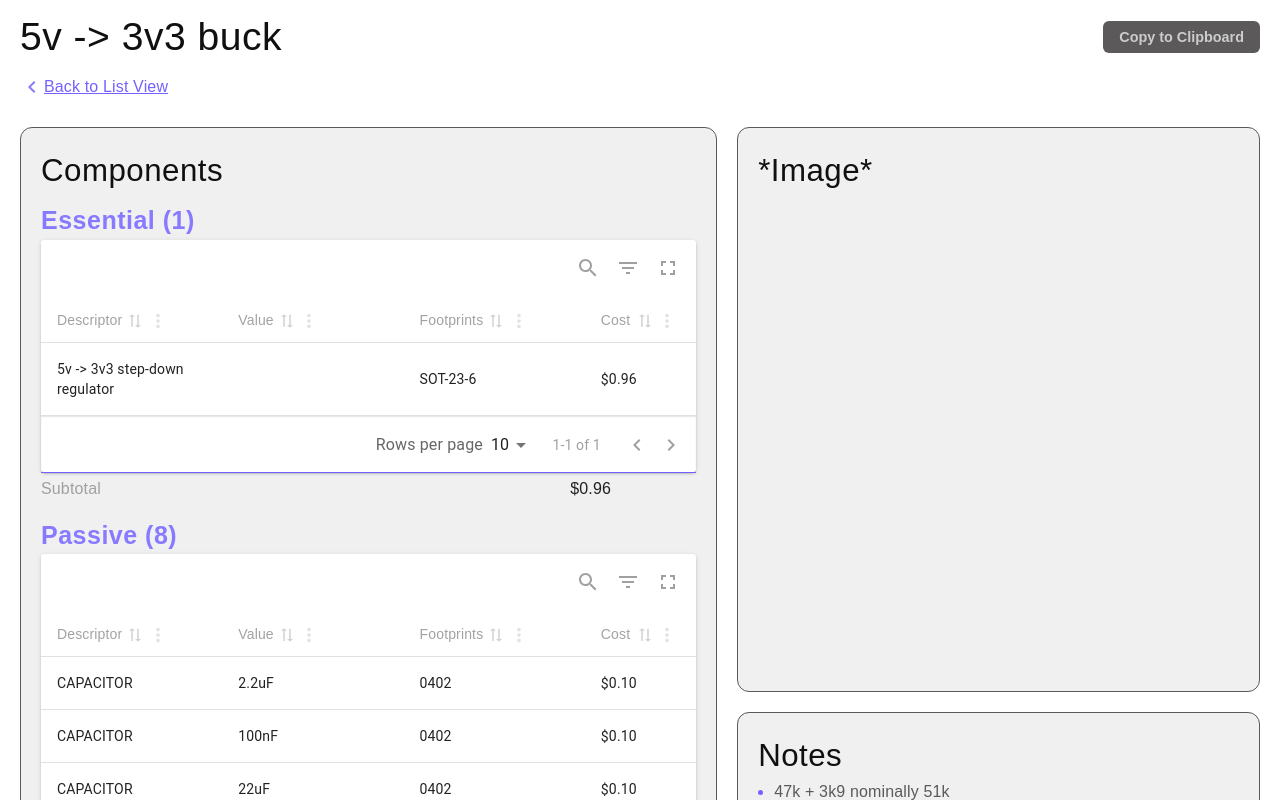
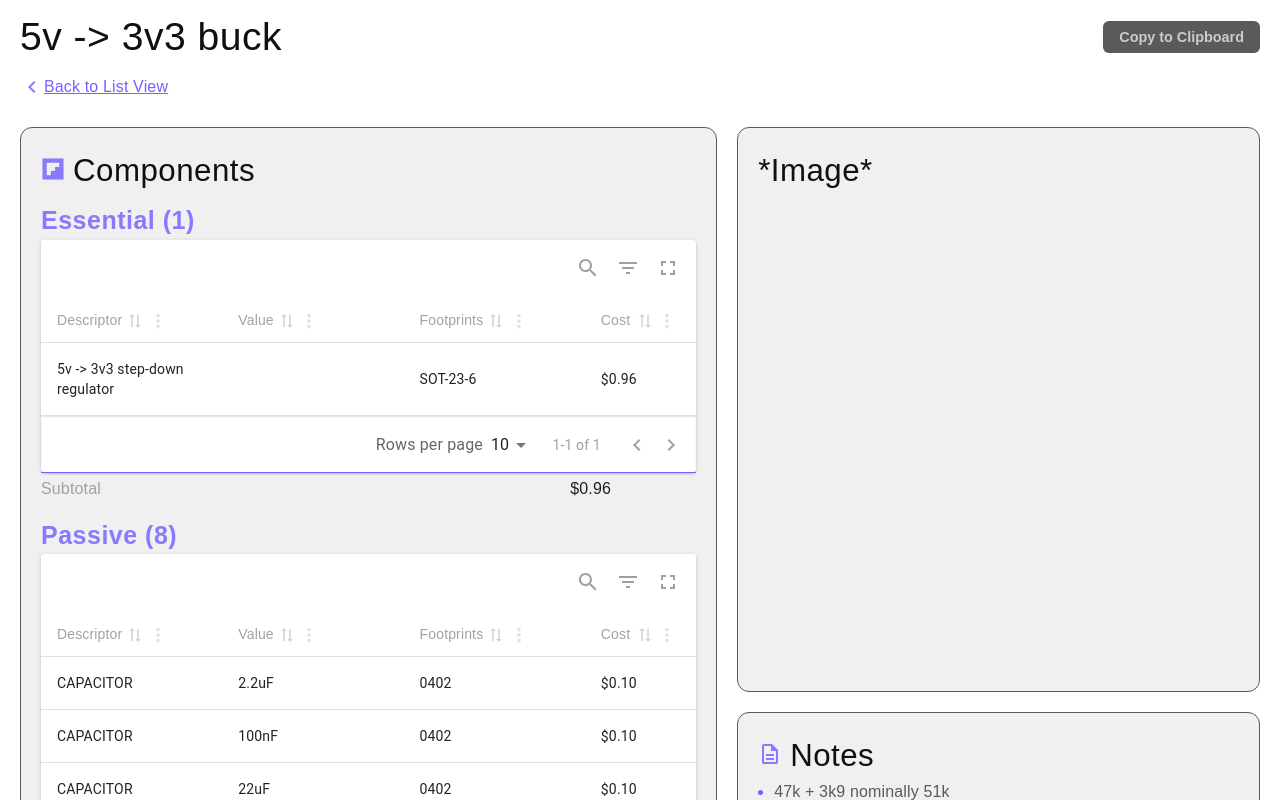
Before and after one commit to RUnroe/quick-ee, a React (Vite) app: page /block/view/0 in a window 1280 px wide. Shown: the top 800 px of the page. Built offline with nearby package versions, Linux system fonts and the light colour scheme; a web font is replaced by a local one.

Commit message:
Add icons in

```diff
--- a/src/assets/icons/icons.tsx
+++ b/src/assets/icons/icons.tsx
@@ -2,5 +2,8 @@ import { IconComponentProps } from "../../types/IconComponentType";
 
 export const LeftChevronIcon = ({className = ''}: IconComponentProps) => (<svg className={`icon ${className}`} xmlns="http://www.w3.org/2000/svg" height="24px" viewBox="0 -960 960 960" width="24px"><path d="M560-240 320-480l240-240 56 56-184 184 184 184-56 56Z"/></svg>);
 
+export const FunctionalBlockIcon = ({className = ''}: IconComponentProps) => (<svg className={`icon ${className}`} xmlns="http://www.w3.org/2000/svg" viewBox="0 0 448 512" height="24px" width="24px"><path d="M0 32v448h448V32H0zm358.4 179.2h-89.6v89.6h-89.6v89.6H89.6V121.6h268.8v89.6z"/></svg>);
+
+export const NotesIcon = ({className = ''}: IconComponentProps) => (<svg className={`icon ${className}`} xmlns="http://www.w3.org/2000/svg" height="24px" viewBox="0 -960 960 960" width="24px"><path d="M320-240h320v-80H320v80Zm0-160h320v-80H320v80ZM240-80q-33 0-56.5-23.5T160-160v-640q0-33 23.5-56.5T240-880h320l240 240v480q0 33-23.5 56.5T720-80H240Zm280-520v-200H240v640h480v-440H520ZM240-800v200-200 640-640Z"/></svg>);
 
 // export const Icon = ({className = ''}: IconComponentProps) => ();
--- a/src/components/functionalBlockList/FunctionalBlocksTable.tsx
+++ b/src/components/functionalBlockList/FunctionalBlocksTable.tsx
@@ -47,7 +47,7 @@ const FunctionalBlocksTable = ({ blocks }: Props) => {
       },
       {
         accessorKey: "boardArea",
-        header: "Board Area",
+        header: "Board Area", //TODO: Verify this data displays properly once it lives in the data object
       },
       {
         accessorKey: "totalCost",
@@ -58,7 +58,7 @@ const FunctionalBlocksTable = ({ blocks }: Props) => {
       },
       {
         accessorKey: "powerRails",
-        header: "Power Rails",
+        header: "Power Rails",//TODO: Verify this data displays properly once it lives in the data object
       },
       {
         accessorKey: "view",
--- a/src/pages/FunctionalBlock.tsx
+++ b/src/pages/FunctionalBlock.tsx
@@ -5,7 +5,7 @@ import { useState } from "react";
 import BlockComponentsTable from "../components/functionalBlock/BlockComponentsTable";
 import FunctionalBlockType from "../types/FunctionalBlockType";
 import BlockNotes from "../components/functionalBlock/BlockNotes";
-import { LeftChevronIcon } from "../assets/icons/icons";
+import { FunctionalBlockIcon, LeftChevronIcon, NotesIcon } from "../assets/icons/icons";
 import { Slide, ToastContainer, toast } from 'react-toastify';
 
 
@@ -54,7 +54,10 @@ const FunctionalBlock = () => {
 
         <section className="grid">
           <Card>
-            <h2>Components</h2>
+            <h2>
+              <FunctionalBlockIcon />
+              Components
+            </h2>
             <BlockComponentsTable block={block} />
           </Card>
           <section className="column">
@@ -62,7 +65,10 @@ const FunctionalBlock = () => {
               <h2>*Image*</h2>
             </Card>
             <Card>
-              <h2>Notes</h2>
+              <h2>
+                <NotesIcon className="large"/>
+                Notes
+              </h2>
               <BlockNotes block={block} />
             </Card>
           </section>
--- a/src/styles/components/_card.scss
+++ b/src/styles/components/_card.scss
@@ -5,4 +5,10 @@
   border: var(--border);
   box-sizing: border-box;
   width: fit-content;
+
+  h2 .icon {
+    margin-right: 0.5rem;
+    width: fit-content;
+    fill: var(--color-primary-light);
+  }
 }
--- a/src/styles/util/_media.scss
+++ b/src/styles/util/_media.scss
@@ -8,4 +8,8 @@
   &.primary {
     fill: var(--color-primary-light);
   }
+
+  &.large {
+    width: 1.85rem;
+  }
 }
```
